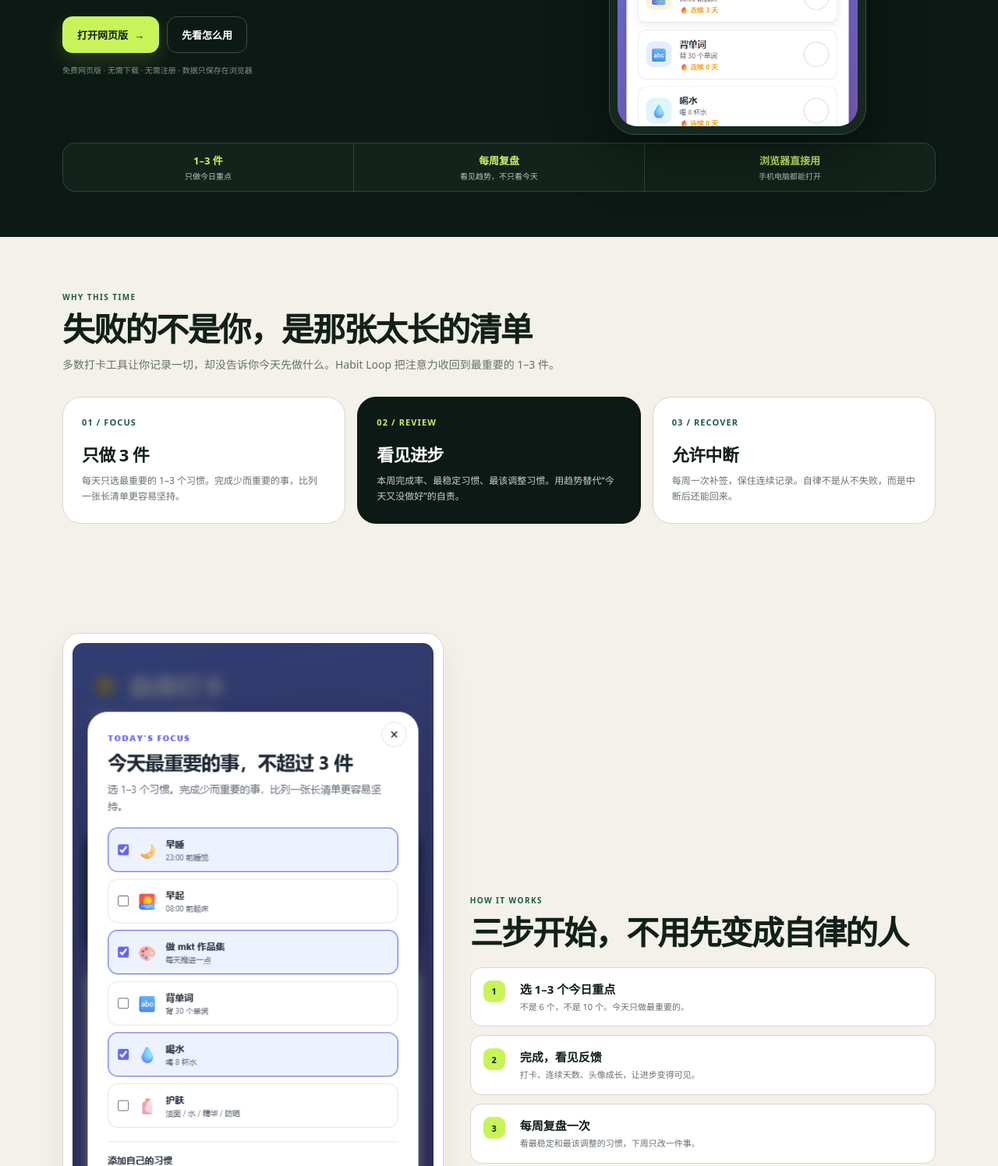
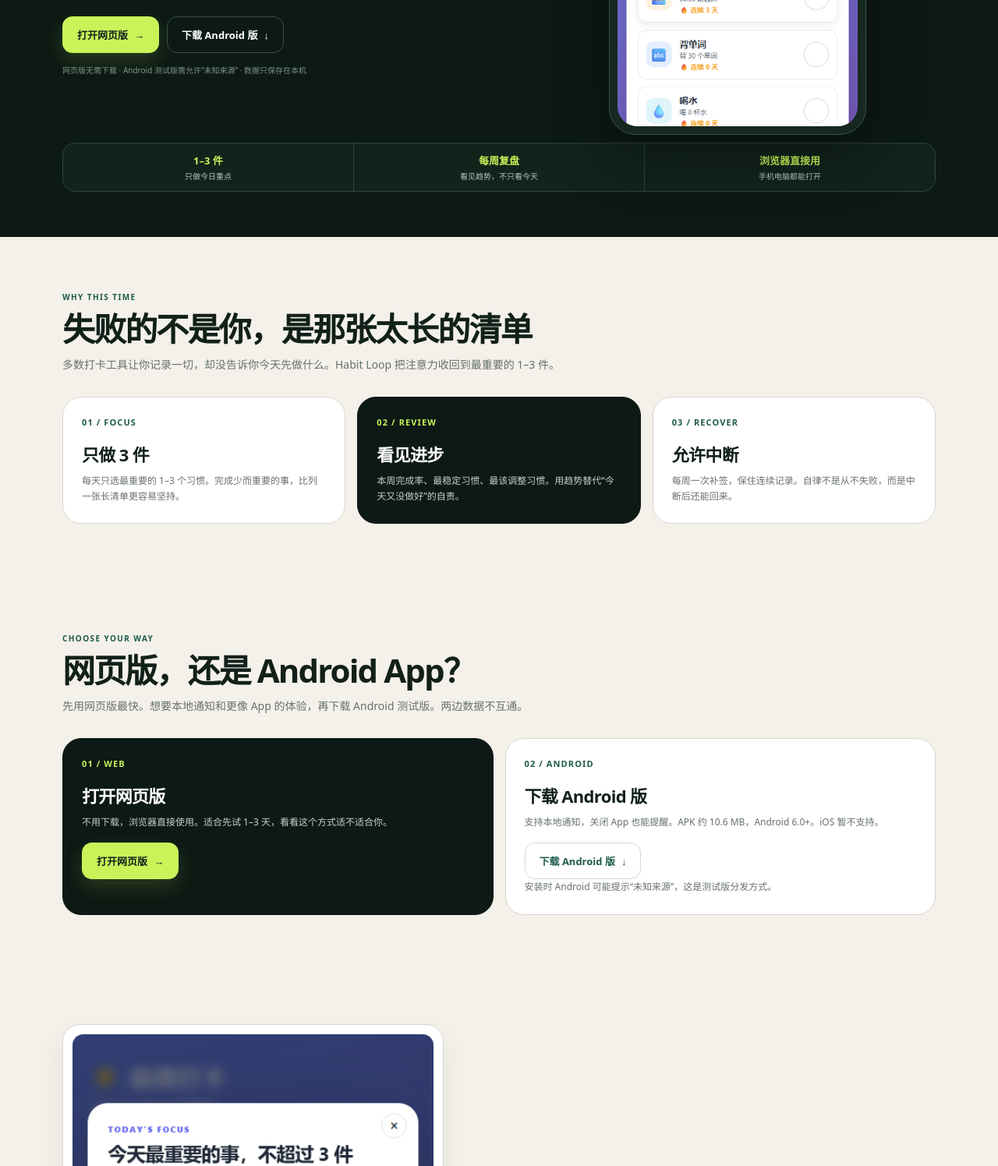
Before and after one commit to steph0116/habit, a plain HTML site: page web/index.html in a window 1280 px wide. Shown: the part 487-1983 px from the top of the page at 78% size. Drawn offline with Linux system fonts and the light colour scheme.

Commit message:
网页版增加 App 下载双 CTA

```diff
--- a/web/app.js
+++ b/web/app.js
@@ -80,4 +80,9 @@
       }
     });
   });
+  document.querySelectorAll("[data-app-download]").forEach(function (link) {
+    link.addEventListener("click", function () {
+      send("app_download_click", link.getAttribute("data-app-download"));
+    });
+  });
 })();
--- a/web/index.html
+++ b/web/index.html
@@ -22,9 +22,9 @@
             <p class="hero-copy">不用下载 App。打开网页，先选 1–3 个今日重点，完成、看见进步、每周复盘。没坚持住？每周还有一次补签。</p>
             <div class="hero-actions">
               <a class="btn btn-primary" href="https://steph0116.github.io/habit/" data-web-app="hero">打开网页版 <span>→</span></a>
-              <a class="btn btn-ghost" href="#how">先看怎么用</a>
+              <a class="btn btn-ghost" href="https://steph0116.github.io/habit/ads/HabitLoop_Android_v1.1.apk" data-app-download="hero" download>下载 Android 版 <span>↓</span></a>
             </div>
-            <p class="hero-note">免费网页版 · 无需下载 · 无需注册 · 数据只保存在浏览器</p>
+            <p class="hero-note">网页版无需下载 · Android 测试版需允许“未知来源” · 数据只保存在本机</p>
           </div>
           <div class="phone">
             <span class="phone-label">今天只做 3 件</span>
@@ -53,6 +53,29 @@
         </div>
       </section>
 
+      <section id="download">
+        <div class="wrap">
+          <div class="section-kicker">CHOOSE YOUR WAY</div>
+          <h2>网页版，还是 Android App？</h2>
+          <p class="lead">先用网页版最快。想要本地通知和更像 App 的体验，再下载 Android 测试版。两边数据不互通。</p>
+          <div class="cards two">
+            <article class="card dark">
+              <div class="num">01 / WEB</div>
+              <h3>打开网页版</h3>
+              <p>不用下载，浏览器直接使用。适合先试 1–3 天，看看这个方式适不适合你。</p>
+              <a class="btn btn-primary" href="https://steph0116.github.io/habit/" data-web-app="choice" style="margin-top:16px">打开网页版 <span>→</span></a>
+            </article>
+            <article class="card">
+              <div class="num">02 / ANDROID</div>
+              <h3>下载 Android 版</h3>
+              <p>支持本地通知，关闭 App 也能提醒。APK 约 10.6 MB，Android 6.0+。iOS 暂不支持。</p>
+              <a class="btn btn-ghost" href="https://steph0116.github.io/habit/ads/HabitLoop_Android_v1.1.apk" data-app-download="choice" download style="margin-top:16px;color:var(--forest);border-color:var(--line)">下载 Android 版 <span>↓</span></a>
+              <p class="hero-note" style="color:var(--muted)">安装时 Android 可能提示“未知来源”，这是测试版分发方式。</p>
+            </article>
+          </div>
+        </div>
+      </section>
+
       <section id="how">
         <div class="wrap how">
           <div class="how-img"><img src="./assets/focus.png" alt="选择今日重点界面" /></div>
@@ -76,7 +99,7 @@
             <div class="faq-item"><strong>要下载吗？</strong><p>不用。点“打开网页版”就能用，Android 和 iPhone 浏览器都可以。</p></div>
             <div class="faq-item"><strong>数据在哪里？</strong><p>只存在当前浏览器本地。换浏览器或清理缓存前，先导出数据。</p></div>
             <div class="faq-item"><strong>没坚持住怎么办？</strong><p>每周有一次补签机会，不用因为漏了一天就全部重来。</p></div>
-            <div class="faq-item"><strong>和 App 有什么区别？</strong><p>网页版不用安装，核心打卡和复盘都能用；本地通知在网页版里取决于浏览器。</p></div>
+            <div class="faq-item"><strong>和 App 有什么区别？</strong><p>网页版不用安装；Android App 支持本地通知。两边数据保存在各自环境里，不互通。</p></div>
           </div>
         </div>
       </section>
@@ -86,9 +109,12 @@
           <div>
             <div class="section-kicker" style="color:var(--lime)">START SMALL</div>
             <h2>今天不用做很多。<br />做 1 件也算开始。</h2>
-            <p>打开网页版，设置你的 3 个今日重点。7 天后回来看本周复盘。</p>
+            <p>打开网页版，或下载 Android 测试版。设置 3 个今日重点，7 天后回来看本周复盘。</p>
           </div>
-          <a class="btn btn-primary" href="https://steph0116.github.io/habit/" data-web-app="bottom">打开网页版 <span>→</span></a>
+          <div style="display:flex;flex-direction:column;gap:10px">
+            <a class="btn btn-primary" href="https://steph0116.github.io/habit/" data-web-app="bottom">打开网页版 <span>→</span></a>
+            <a class="btn btn-ghost" href="https://steph0116.github.io/habit/ads/HabitLoop_Android_v1.1.apk" data-app-download="bottom" download>下载 Android 版 <span>↓</span></a>
+          </div>
         </div>
       </section>
     </main>
--- a/web/styles.css
+++ b/web/styles.css
@@ -50,6 +50,7 @@ section { padding: 70px 0; }
 h2 { margin: 10px 0 11px; font-size: clamp(28px, 4vw, 42px); line-height: 1.12; letter-spacing: -.045em; }
 .lead { max-width: 680px; margin: 0; color: var(--muted); font-size: 14px; line-height: 1.75; }
 .cards { display: grid; grid-template-columns: repeat(3, 1fr); gap: 15px; margin-top: 28px; }
+.cards.two { grid-template-columns: 1fr 1fr; }
 .card { padding: 24px; border: 1px solid var(--line); border-radius: 24px; background: var(--white); }
 .card.dark { background: var(--dark); border-color: var(--dark); color: var(--white); }
 .card .num { color: var(--forest); font-size: 11px; font-weight: 900; letter-spacing: .1em; }
@@ -81,6 +82,7 @@ footer { padding: 24px 0 96px; color: var(--muted); font-size: 10px; line-height
   .phone { width: min(300px, 100%); }
   .phone img { height: 460px; }
   .cards { grid-template-columns: 1fr; }
+  .cards.two { grid-template-columns: 1fr; }
   .faq { grid-template-columns: 1fr; }
   .sticky { display: block; }
   section { padding: 52px 0; }
```
